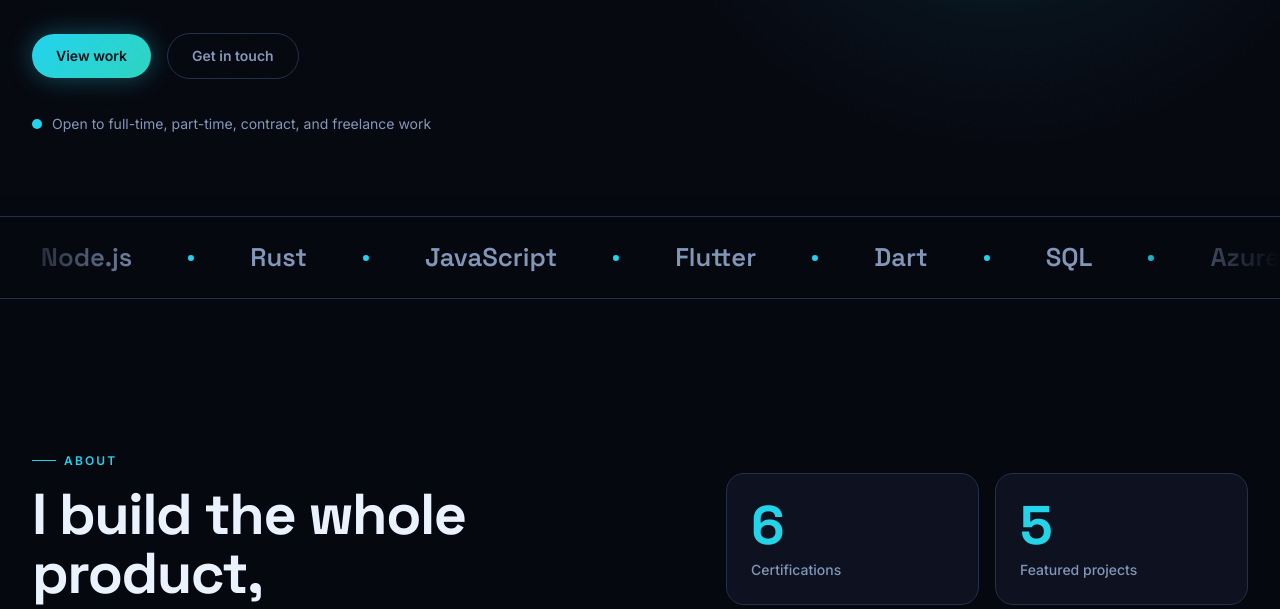
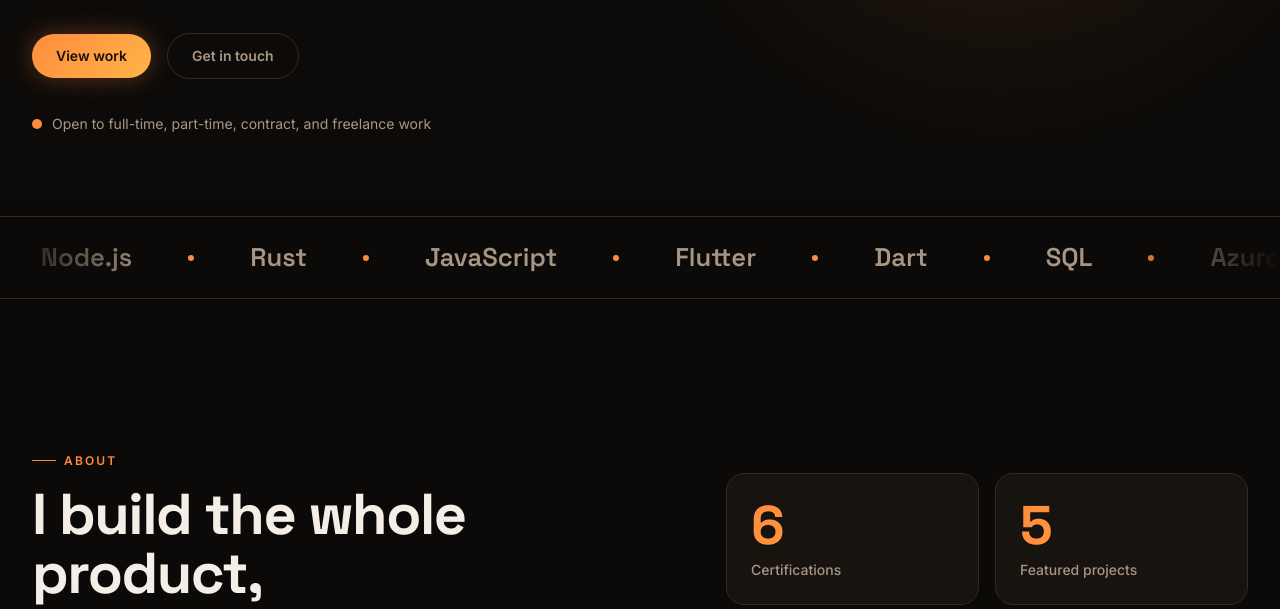
Before and after one commit to Ronan-R-R/Ronan-R-R.github.io, an Astro site: page / in a window 1280 px wide. Shown: the part 605-1214 px from the top of the page. Built offline with nearby package versions, Linux system fonts and the light colour scheme; Astro itself is replaced by a stand-in of ours.

Commit message:
Scheme: Ember (warm charcoal + amber)

```diff
--- a/src/styles/global.css
+++ b/src/styles/global.css
@@ -10,30 +10,30 @@
   the scheme branches. Every colour below flows from these tokens, so the
   design themes as a whole (dark or light) by editing this block alone.
 
-  Scheme: Cyan on ink
+  Scheme: Ember (warm charcoal + amber)
 */
 @layer base {
   :root {
-    --bg: #060810;
-    --bg-2: #0a0e1a;
-    --surface: #0e1220;
-    --surface-2: #161c2e;
-    --border: #24304a;
-    --text: #eaf2ff;
-    --muted: #8296b8;
-    --accent: #22d3ee;
-    --accent-2: #2dd4bf;
-    --on-accent: #04121a;
+    --bg: #0c0a08;
+    --bg-2: #120e0a;
+    --surface: #17130f;
+    --surface-2: #221b14;
+    --border: #352a1e;
+    --text: #f5eee6;
+    --muted: #a89684;
+    --accent: #ff8a3d;
+    --accent-2: #ffb347;
+    --on-accent: #1a0e04;
 
-    --bg-rgb: 6, 8, 16;
-    --accent-rgb: 34, 211, 238;
-    --accent-2-rgb: 45, 212, 191;
-    --text-rgb: 234, 242, 255;
+    --bg-rgb: 12, 10, 8;
+    --accent-rgb: 255, 138, 61;
+    --accent-2-rgb: 255, 179, 71;
+    --text-rgb: 245, 238, 230;
 
     --hairline: rgba(255, 255, 255, 0.025);
     --hairline-strong: rgba(255, 255, 255, 0.06);
-    --glow: rgba(34, 211, 238, 0.35);
-    --grain-opacity: 0.04;
+    --glow: rgba(255, 138, 61, 0.32);
+    --grain-opacity: 0.045;
   }
 
   *, *::before, *::after {
```
